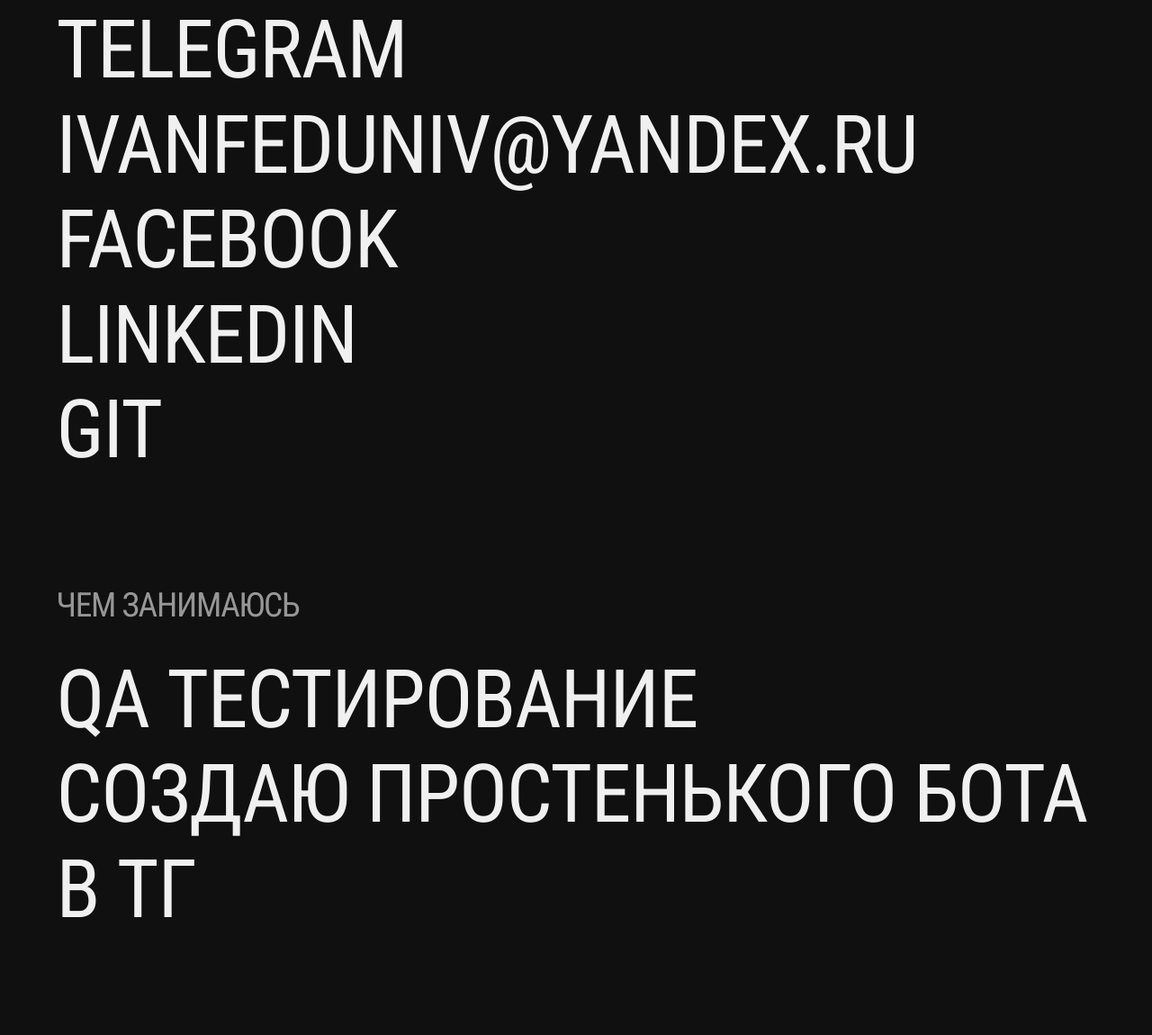
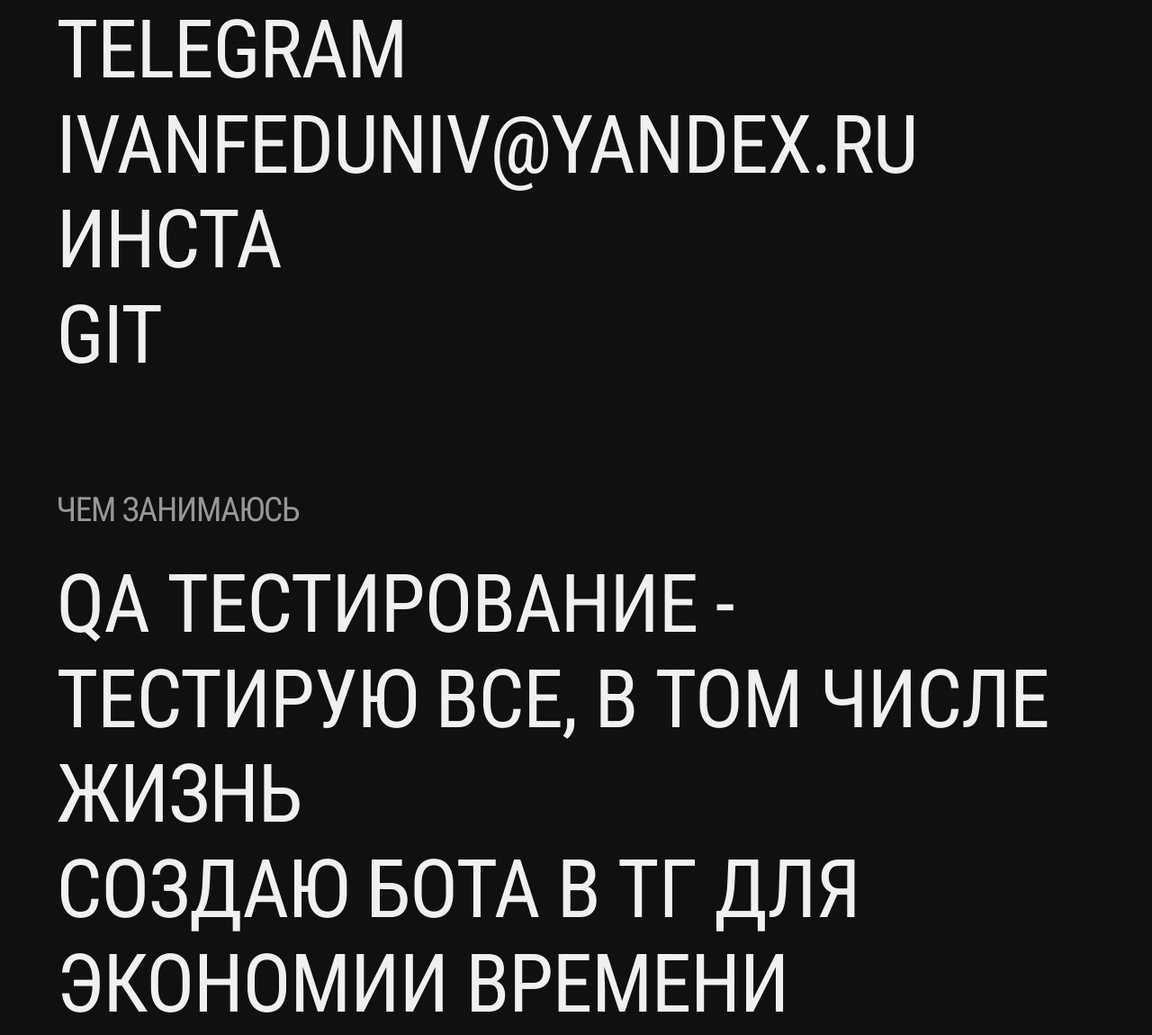
Before and after one commit to FedunivIvan/cv, a plain HTML site: page index.html in a window 1280 px wide. Shown: the part 373-1523 px from the top of the page at 90% size. Drawn offline with nearby package versions, Linux system fonts and the light colour scheme.

Commit message:
Add files via upload

```diff
--- a/index.html
+++ b/index.html
@@ -2,24 +2,9 @@
 <html lang="en">
   <head>
     <meta charset="UTF-8" />
-    <!--
-      Следующий мета тег "viewport" очень важен для правильного отображения "отзывчивых сайтов" на разных устройствах.
-      Браузеры хотят быть очень услужливыми и пытатться помочь нам, отображая сайты совсем не так, как нужно.
-      Совсем как "Двое из ларца"
-      Например - попытаться отобразить всю страницу разом, хотя она должна прокручиваться на 10 экранов,
-      или увеличить шрифт непонятным образом, когда мы переворачиваем телефон горизонтально
-      1. width=device-with - говорит браузеру "дружище, ширина моей страницы ровно такая, какой ширины твой экран.
-      Не надо ничего подгонять, я сам этим займусь"
-      2. initial-scale=1 - говорит браузеру "не вздумай ничего приближать/отдалять по своему усмотрению, я сам
-      озабочусь тем, чтобы при разной ширине всё отображалось хорошо"
-      https://www.w3schools.com/css/css_rwd_viewport.asp
-    -->
     <meta name="viewport" content="width=device-width, initial-scale=1" />
 
-       <!--
-    Тайтл отобржается как название закладки в барузере
-    -->
-    <title>Герман</title>
+    <title>Иван</title>
     <link rel="icon" href="./favicon.png" type="image/x-icon" sizes="any" />
     <link rel="stylesheet" href="./normalize.css" />
     <link rel="stylesheet" href="./style.css" />
@@ -37,15 +22,10 @@
           <a href="mailto:ivanfeduniv@yandex.ru">ivanfeduniv@yandex.ru</a>
         </div>
         <div class="entry">
-          <a href="instagram.com/f_ivs" target="_blank">facebook</a>
+          <a href="instagram.com/f_ivs" target="_blank">инста</a>
         </div>
         <div class="entry">
-          <a href="/" target="_blank">
-            linkedin
-          </a>
-        </div>
-        <div class="entry">
-          <a href="https://github.com/German-D" target="_blank">git</a>
+          <a href="https://github.com/FedunivIvan" target="_blank">git</a>
         </div>
       </div>
     </div>
@@ -53,12 +33,12 @@
     <div class="block">
       <div class="block-title">чем занимаюсь</div>
       <div class="entry">
-        <a href=""> QA тестирование </a>
+        <a href=""> QA тестирование - тестирую все, в том числе жизнь  </a>
       </div>
       <div class="entry">
       </div>
       <div class="entry">
-        <a href="https://t.me/" target="_blank">создаю простенького бота в тг</a>
+        <a href="https://t.me/wcontextbot" target="_blank">создаю бота в тг для экономии времени</a>
       </div>
       <div class="entry">
         <a href="" target="_blank">
```
